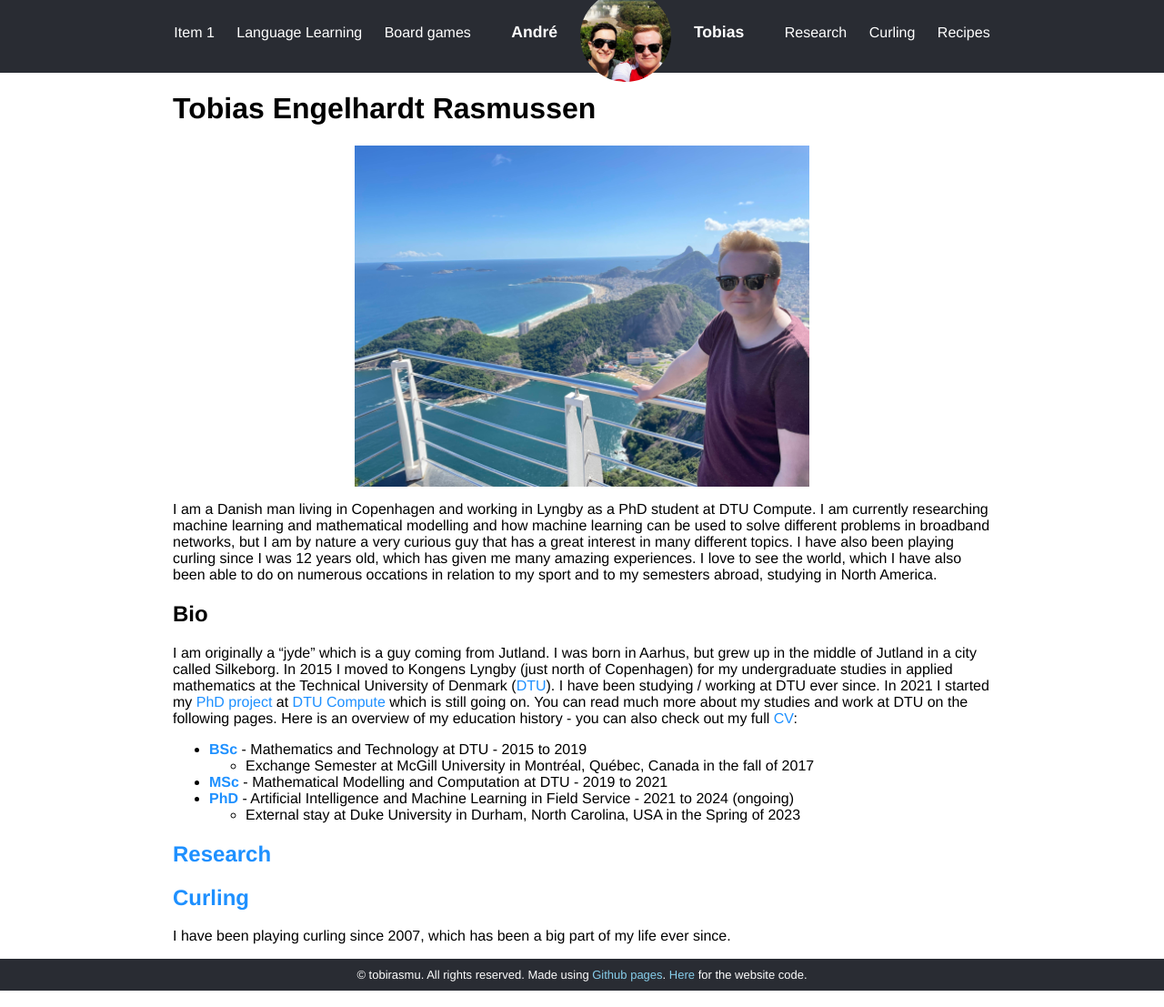
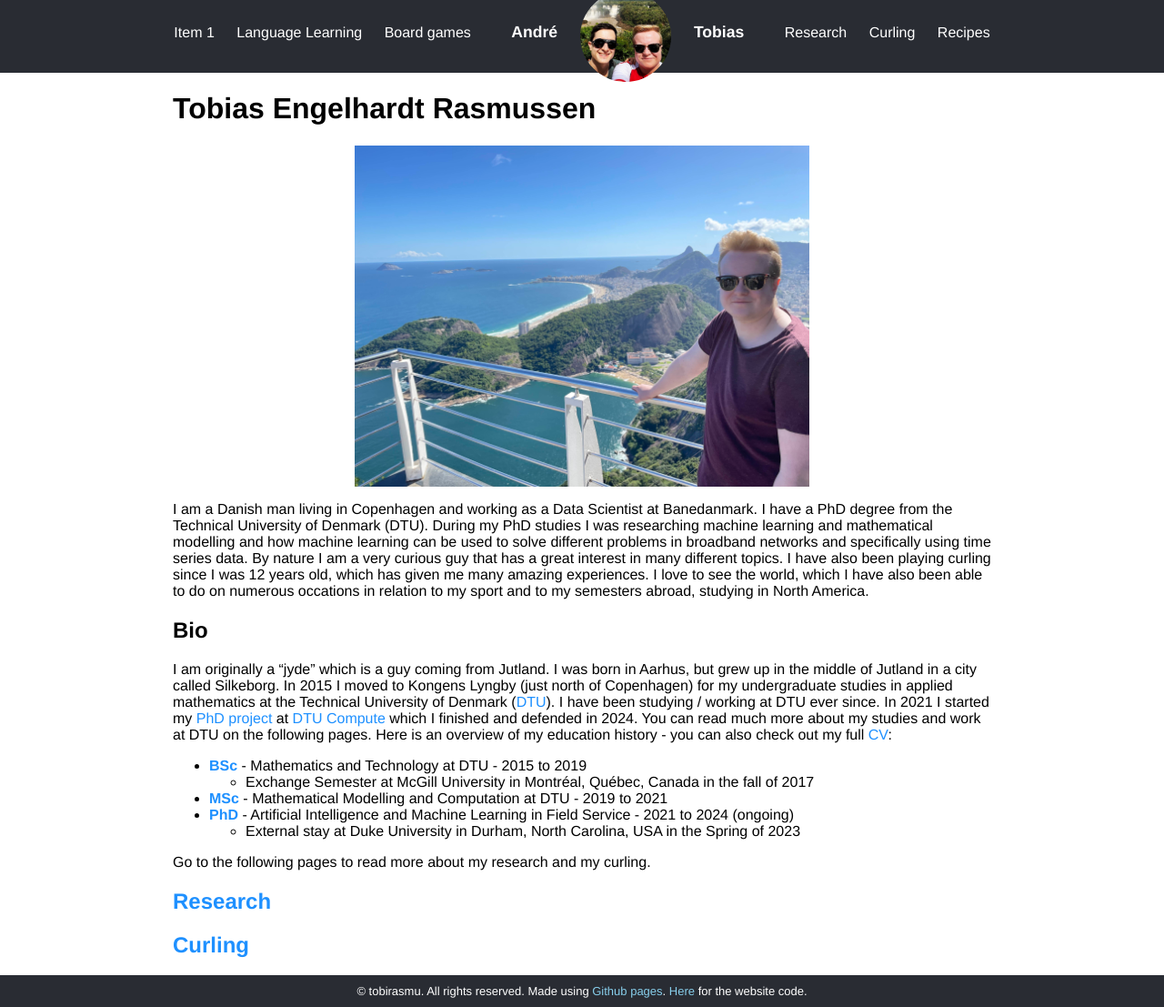
Before and after one commit to tobirasmu/tobirasmu.github.io, a Jekyll site: the page built from _pages/tobias.md, in a window 1280 px wide. Shown: the whole page at 91% size. Built offline with Jekyll 4.4.1, drawn with Linux system fonts in a browser that asks for light colours.

Commit message:
Update tobias.md

```diff
--- a/_pages/tobias.md
+++ b/_pages/tobias.md
@@ -8,11 +8,11 @@
 
 <p align="center"><img align="center" src="/assets/pics/tobias.jpg" width="500"></p>
 
-I am a Danish man living in Copenhagen and working in Lyngby as a PhD student at DTU Compute. I am currently researching machine learning and mathematical modelling and how machine learning can be used to solve different problems in broadband networks, but I am by nature a very curious guy that has a great interest in many different topics. I have also been playing curling since I was 12 years old, which has given me many amazing experiences. I love to see the world, which I have also been able to do on numerous occations in relation to my sport and to my semesters abroad, studying in North America.
+I am a Danish man living in Copenhagen and working as a Data Scientist at Banedanmark. I have a PhD degree from the Technical University of Denmark (DTU). During my PhD studies I was researching machine learning and mathematical modelling and how machine learning can be used to solve different problems in broadband networks and specifically using time series data. By nature I am a very curious guy that has a great interest in many different topics. I have also been playing curling since I was 12 years old, which has given me many amazing experiences. I love to see the world, which I have also been able to do on numerous occations in relation to my sport and to my semesters abroad, studying in North America.
 
 ## Bio
 
-I am originally a "jyde" which is a guy coming from Jutland. I was born in Aarhus, but grew up in the middle of Jutland in a city called Silkeborg. In 2015 I moved to Kongens Lyngby (just north of Copenhagen) for my undergraduate studies in applied mathematics at the Technical University of Denmark ([DTU](https://www.dtu.dk)). I have been studying / working at DTU ever since. In 2021 I started my [PhD project](https://www.compute.dtu.dk/english/phd/current-phd/phd-stat/tobias-engelhardt-rasmussen) at [DTU Compute](https://www.compute.dtu.dk) which is still going on. You can read much more about my studies and work at DTU on the following pages. Here is an overview of my education history - you can also check out my full [CV](https://www.radismussen.dk/docs/tobias/CV.pdf):
+I am originally a "jyde" which is a guy coming from Jutland. I was born in Aarhus, but grew up in the middle of Jutland in a city called Silkeborg. In 2015 I moved to Kongens Lyngby (just north of Copenhagen) for my undergraduate studies in applied mathematics at the Technical University of Denmark ([DTU](https://www.dtu.dk)). I have been studying / working at DTU ever since. In 2021 I started my [PhD project](https://www.compute.dtu.dk/english/phd/current-phd/phd-stat/tobias-engelhardt-rasmussen) at [DTU Compute](https://www.compute.dtu.dk) which I finished and defended in 2024. You can read much more about my studies and work at DTU on the following pages. Here is an overview of my education history - you can also check out my full [CV](https://www.radismussen.dk/docs/tobias/CV_tobias.pdf):
 
 - **[BSc]** - Mathematics and Technology at DTU - 2015 to 2019
   - Exchange Semester at McGill University in Montréal, Québec, Canada in the fall of 2017
@@ -20,11 +20,11 @@
 - **[PhD]** - Artificial Intelligence and Machine Learning in Field Service - 2021 to 2024 (ongoing)
   - External stay at Duke University in Durham, North Carolina, USA in the Spring of 2023
 
+Go to the following pages to read more about my research and my curling.
+
 ## [Research]
 
 ## [Curling]
-
-I have been playing curling since 2007, which has been a big part of my life ever since.
 
 [Research]: tobias/research
 [Curling]: tobias/curling
```
